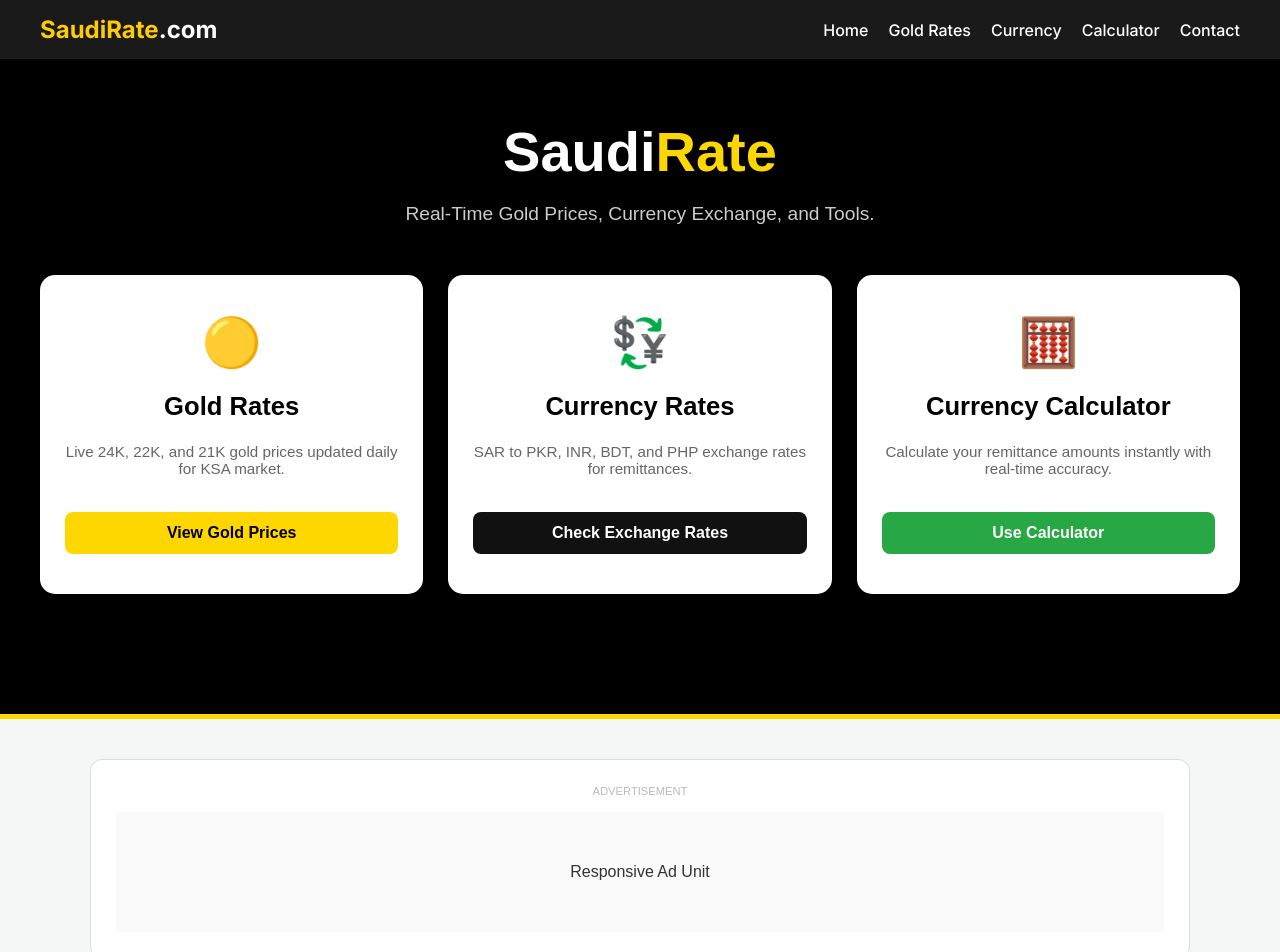
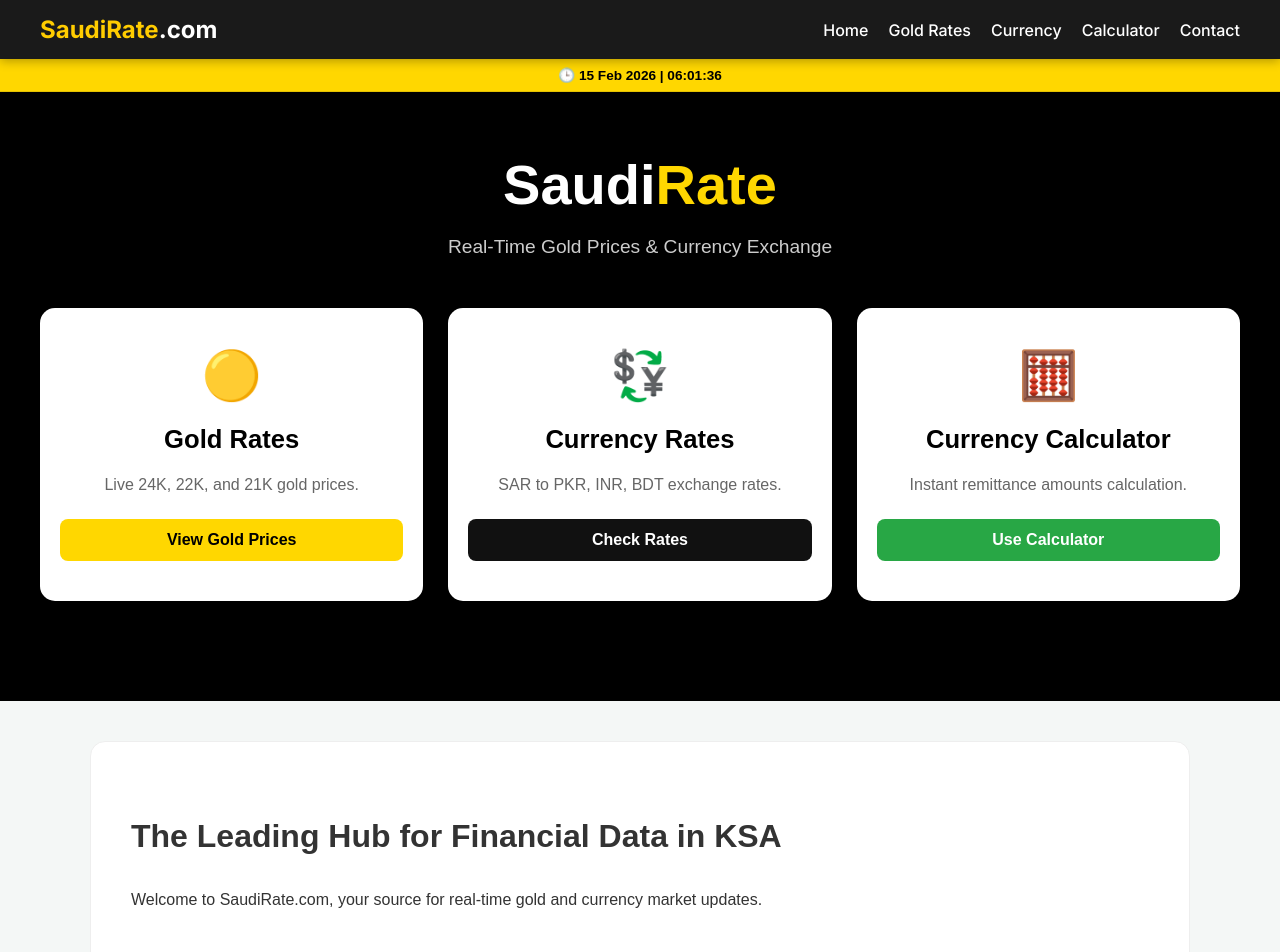
Before and after one commit to DiGiSaudia/saudirate, a Next.js app: page / in a window 1280 px wide. Shown: the top 952 px of the page. Built offline with nearby package versions, Linux system fonts and the light colour scheme.

Commit message:
Added standard top bar for date and time

```diff
--- a/app/page.tsx
+++ b/app/page.tsx
@@ -1,112 +1,85 @@
+"use client";
+import React, { useState, useEffect } from 'react';
 import Link from 'next/link';
 
 export default function HomePage() {
-  const heroStyle: React.CSSProperties = {
-    background: '#000',
-    color: '#fff',
-    padding: '60px 20px 120px',
-    textAlign: 'center',
-    borderBottom: '5px solid #FFD700'
-  };
+  const [dateTime, setDateTime] = useState('');
 
-  const cardStyle: React.CSSProperties = {
-    backgroundColor: '#fff',
-    color: '#000',
-    padding: '40px 25px',
-    borderRadius: '15px',
-    textAlign: 'center',
-    boxShadow: '0 10px 30px rgba(0,0,0,0.2)',
-    display: 'flex',
-    flexDirection: 'column',
-    justifyContent: 'space-between'
-  };
-
-  const buttonStyle = (bgColor: string, textColor: string): React.CSSProperties => ({
-    display: 'inline-block',
-    width: '100%',
-    padding: '12px 0',
-    backgroundColor: bgColor,
-    color: textColor,
-    borderRadius: '8px',
-    textDecoration: 'none',
-    fontWeight: 'bold',
-    fontSize: '1rem',
-    marginTop: '20px'
-  });
+  useEffect(() => {
+    const timer = setInterval(() => {
+      const now = new Date();
+      const formatted = now.toLocaleDateString('en-GB', {
+        day: 'numeric', month: 'short', year: 'numeric'
+      }) + '  |  ' + now.toLocaleTimeString('en-GB', {
+        hour: '2-digit', minute: '2-digit', second: '2-digit'
+      });
+      setDateTime(formatted);
+    }, 1000);
+    return () => clearInterval(timer);
+  }, []);
 
   return (
     <main style={{ minHeight: '100vh', backgroundColor: '#f4f7f6', fontFamily: 'sans-serif' }}>
 
+      {/* --- TOP HEADER BAR (Standard Website Style) --- */}
+      <div style={{
+        backgroundColor: '#FFD700',
+        color: '#000',
+        padding: '8px 20px',
+        fontSize: '0.85rem',
+        fontWeight: 'bold',
+        textAlign: 'center',
+        borderBottom: '1px solid #e5c100'
+      }}>
+        {dateTime ? `🕒 ${dateTime}` : 'Loading...'}
+      </div>
+
       {/* --- HERO SECTION --- */}
-      <section style={heroStyle}>
-        <h1 style={{ fontSize: '3.5rem', fontWeight: '900', margin: '0 0 10px' }}>
+      <section style={{ background: '#000', color: '#fff', padding: '60px 20px 100px', textAlign: 'center' }}>
+        <h1 style={{ fontSize: '3.5rem', fontWeight: 'bold', margin: '0 0 10px' }}>
           Saudi<span style={{ color: '#FFD700' }}>Rate</span>
         </h1>
         <p style={{ color: '#ccc', fontSize: '1.2rem', marginBottom: '50px' }}>
-          Real-Time Gold Prices, Currency Exchange, and Tools.
+          Real-Time Gold Prices & Currency Exchange
         </p>
 
         {/* --- 3 SERVICE BOXES --- */}
-        <div style={{
-          maxWidth: '1200px',
-          margin: '0 auto',
-          display: 'grid',
-          gridTemplateColumns: 'repeat(auto-fit, minmax(300px, 1fr))',
-          gap: '25px'
-        }}>
+        <div style={{ maxWidth: '1200px', margin: '0 auto', display: 'grid', gridTemplateColumns: 'repeat(auto-fit, minmax(300px, 1fr))', gap: '25px' }}>
 
-          {/* Box 1: Gold */}
-          <div style={cardStyle}>
-            <div>
-              <div style={{ fontSize: '3rem', marginBottom: '15px' }}>🟡</div>
-              <h2 style={{ fontSize: '1.6rem', fontWeight: '800' }}>Gold Rates</h2>
-              <p style={{ color: '#666', fontSize: '0.95rem' }}>Live 24K, 22K, and 21K gold prices updated daily for KSA market.</p>
-            </div>
-            <Link href="/gold-rates" style={buttonStyle('#FFD700', '#000')}>View Gold Prices</Link>
+          {/* Box 1 */}
+          <div style={{ backgroundColor: '#fff', color: '#000', padding: '40px 20px', borderRadius: '15px', boxShadow: '0 10px 25px rgba(0,0,0,0.3)' }}>
+            <div style={{ fontSize: '3rem', marginBottom: '15px' }}>🟡</div>
+            <h2 style={{ fontSize: '1.6rem', fontWeight: 'bold' }}>Gold Rates</h2>
+            <p style={{ color: '#666', margin: '15px 0 25px' }}>Live 24K, 22K, and 21K gold prices.</p>
+            <Link href="/gold-rates" style={{ display: 'block', backgroundColor: '#FFD700', color: '#000', padding: '12px', borderRadius: '8px', textDecoration: 'none', fontWeight: 'bold' }}>View Gold Prices</Link>
           </div>
 
-          {/* Box 2: Currency */}
-          <div style={cardStyle}>
-            <div>
-              <div style={{ fontSize: '3rem', marginBottom: '15px' }}>💱</div>
-              <h2 style={{ fontSize: '1.6rem', fontWeight: '800' }}>Currency Rates</h2>
-              <p style={{ color: '#666', fontSize: '0.95rem' }}>SAR to PKR, INR, BDT, and PHP exchange rates for remittances.</p>
-            </div>
-            <Link href="/currency" style={buttonStyle('#111', '#fff')}>Check Exchange Rates</Link>
+          {/* Box 2 */}
+          <div style={{ backgroundColor: '#fff', color: '#000', padding: '40px 20px', borderRadius: '15px', boxShadow: '0 10px 25px rgba(0,0,0,0.3)' }}>
+            <div style={{ fontSize: '3rem', marginBottom: '15px' }}>💱</div>
+            <h2 style={{ fontSize: '1.6rem', fontWeight: 'bold' }}>Currency Rates</h2>
+            <p style={{ color: '#666', margin: '15px 0 25px' }}>SAR to PKR, INR, BDT exchange rates.</p>
+            <Link href="/currency" style={{ display: 'block', backgroundColor: '#111', color: '#fff', padding: '12px', borderRadius: '8px', textDecoration: 'none', fontWeight: 'bold' }}>Check Rates</Link>
           </div>
 
-          {/* Box 3: Calculator */}
-          <div style={cardStyle}>
-            <div>
-              <div style={{ fontSize: '3rem', marginBottom: '15px' }}>🧮</div>
-              <h2 style={{ fontSize: '1.6rem', fontWeight: '800' }}>Currency Calculator</h2>
-              <p style={{ color: '#666', fontSize: '0.95rem' }}>Calculate your remittance amounts instantly with real-time accuracy.</p>
-            </div>
-            <Link href="/calculator" style={buttonStyle('#28a745', '#fff')}>Use Calculator</Link>
+          {/* Box 3 */}
+          <div style={{ backgroundColor: '#fff', color: '#000', padding: '40px 20px', borderRadius: '15px', boxShadow: '0 10px 25px rgba(0,0,0,0.3)' }}>
+            <div style={{ fontSize: '3rem', marginBottom: '15px' }}>🧮</div>
+            <h2 style={{ fontSize: '1.6rem', fontWeight: 'bold' }}>Currency Calculator</h2>
+            <p style={{ color: '#666', margin: '15px 0 25px' }}>Instant remittance amounts calculation.</p>
+            <Link href="/calculator" style={{ display: 'block', backgroundColor: '#28a745', color: '#fff', padding: '12px', borderRadius: '8px', textDecoration: 'none', fontWeight: 'bold' }}>Use Calculator</Link>
           </div>
 
         </div>
       </section>
 
-      {/* --- ADS SECTION --- */}
+      {/* --- ADS & SEO SECTION --- */}
       <div style={{ maxWidth: '1100px', margin: '40px auto', padding: '0 20px' }}>
-        <div style={{ backgroundColor: '#fff', padding: '25px', borderRadius: '12px', border: '1px solid #ddd', textAlign: 'center' }}>
-          <span style={{ fontSize: '0.7rem', color: '#bbb', display: 'block', marginBottom: '15px' }}>ADVERTISEMENT</span>
-          <div style={{ minHeight: '120px', background: '#fafafa', display: 'flex', alignItems: 'center', justifyContent: 'center' }}>
-             Responsive Ad Unit
-          </div>
+        <div style={{ backgroundColor: '#fff', padding: '40px', borderRadius: '15px', border: '1px solid #eee', lineHeight: '1.8' }}>
+          <h2 style={{ fontSize: '2rem', fontWeight: 'bold', marginBottom: '20px' }}>The Leading Hub for Financial Data in KSA</h2>
+          <p>Welcome to SaudiRate.com, your source for real-time gold and currency market updates.</p>
         </div>
       </div>
-
-      {/* --- SEO ARTICLE --- */}
-      <article style={{ maxWidth: '1100px', margin: '40px auto', padding: '0 20px' }}>
-        <div style={{ backgroundColor: '#fff', padding: '40px', borderRadius: '15px', border: '1px solid #eee', lineHeight: '1.8' }}>
-          <h2 style={{ fontSize: '2rem', fontWeight: '800', marginBottom: '20px' }}>Reliable Financial Hub in Saudi Arabia</h2>
-          <p style={{ color: '#444' }}>
-            Welcome to SaudiRate, your primary source for real-time financial updates in KSA. We track gold market fluctuations and remittance rates to provide you with the most accurate data for your daily needs.
-          </p>
-        </div>
-      </article>
 
     </main>
   );
```
